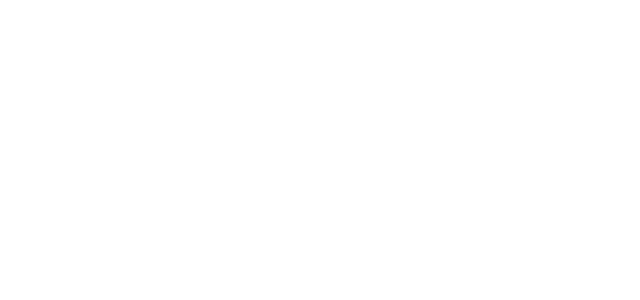
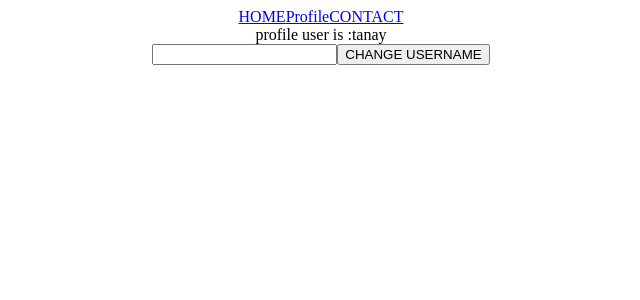
Before and after one commit to tanaydave/react-, a React (Create React App) app: page /profile in a window 1280 px wide. Shown: the top 300 px of the page, without its empty margins (319-959 px from the left). Built offline with nearby package versions, Linux system fonts and the light colour scheme.

Commit message:
module9 completed

```diff
--- a/src/App.js
+++ b/src/App.js
@@ -1,11 +1,35 @@
 
 import "./App.css";
+import {BrowserRouter as Router,Routes,Route} from "react-router-dom";
+import { Home } from "./pages/Home";
+
+import { Contact } from "./pages/Contact";
+import { Navbar } from "./pages/Navbar";
+import { useState , createContext } from "react";
+import { Profile } from "./pages/profile";
+
+export const AppContext = createContext();
+
+function App() {
+  const [username , setUsername]=useState("tanay")
+  return (
+    <div className="App">
+      <AppContext.Provider value={{username , setUsername}}>
+      <Router>
+        <div>
+
+          <Navbar />
 
 
-function App() {
-  return (
-    <div className="App">
-
+        </div>
+        <Routes>
+           <Route path="/" element={<Home />}/>
+           <Route path="/profile" element={<Profile />}/>
+           <Route path="/contact" element={<Contact />}/>
+           <Route path="*" element={<h1>page not found</h1>}/>
+        </Routes>
+      </Router>
+      </AppContext.Provider>
 
     </div>
   );
--- /dev/null
+++ b/src/components/changeProfile.js
@@ -0,0 +1,25 @@
+import { useContext } from "react";
+import { AppContext } from "../App";
+ import { useState } from "react";
+
+
+
+
+export const ChangeProfile =()=>{
+    const [newUsername,setNewUsername]=useState("")
+    const {setUsername}=useContext(AppContext);
+    return(
+        <div>
+            <input onChange={(event)=>{
+                setNewUsername(event.target.value)
+            }}/>
+             <button onClick={()=>{
+                setUsername(newUsername);
+             }}>
+               CHANGE USERNAME
+             </button>
+        </div>
+    )
+
+
+}
--- /dev/null
+++ b/src/pages/Contact.js
@@ -0,0 +1,6 @@
+export const Contact=()=>{
+    return(
+        <h1>this is contact page</h1>
+    )
+
+}
--- /dev/null
+++ b/src/pages/Home.js
@@ -0,0 +1,11 @@
+import { useContext } from "react";
+import { AppContext } from "../App";
+
+export const Home=()=>{
+
+        const {username} = useContext(AppContext);
+        return(
+        <h1>this is home page and user is :{username}</h1>
+    )
+
+}
--- /dev/null
+++ b/src/pages/Menu.js
@@ -0,0 +1,6 @@
+export const Menu=()=>{
+    return(
+        <h1>this is menu page</h1>
+    )
+
+}
--- /dev/null
+++ b/src/pages/Navbar.js
@@ -0,0 +1,11 @@
+import {Link} from "react-router-dom";
+
+export const Navbar=()=>{
+    return(
+        <div>
+        <Link to={"/"}>HOME</Link>
+          <Link to={"/Profile"}>Profile</Link>
+          <Link to={"/Contact"}>CONTACT</Link>
+          </div>
+    )
+}
--- /dev/null
+++ b/src/pages/profile.js
@@ -0,0 +1,13 @@
+import { useContext } from "react";
+import { AppContext } from "../App";
+import { ChangeProfile } from "../components/changeProfile";
+
+
+export const Profile=()=>{
+    const {username} = useContext(AppContext);
+        return(
+        <div>profile  user is :{username}
+        <ChangeProfile />
+        </div>
+    )
+}
```
